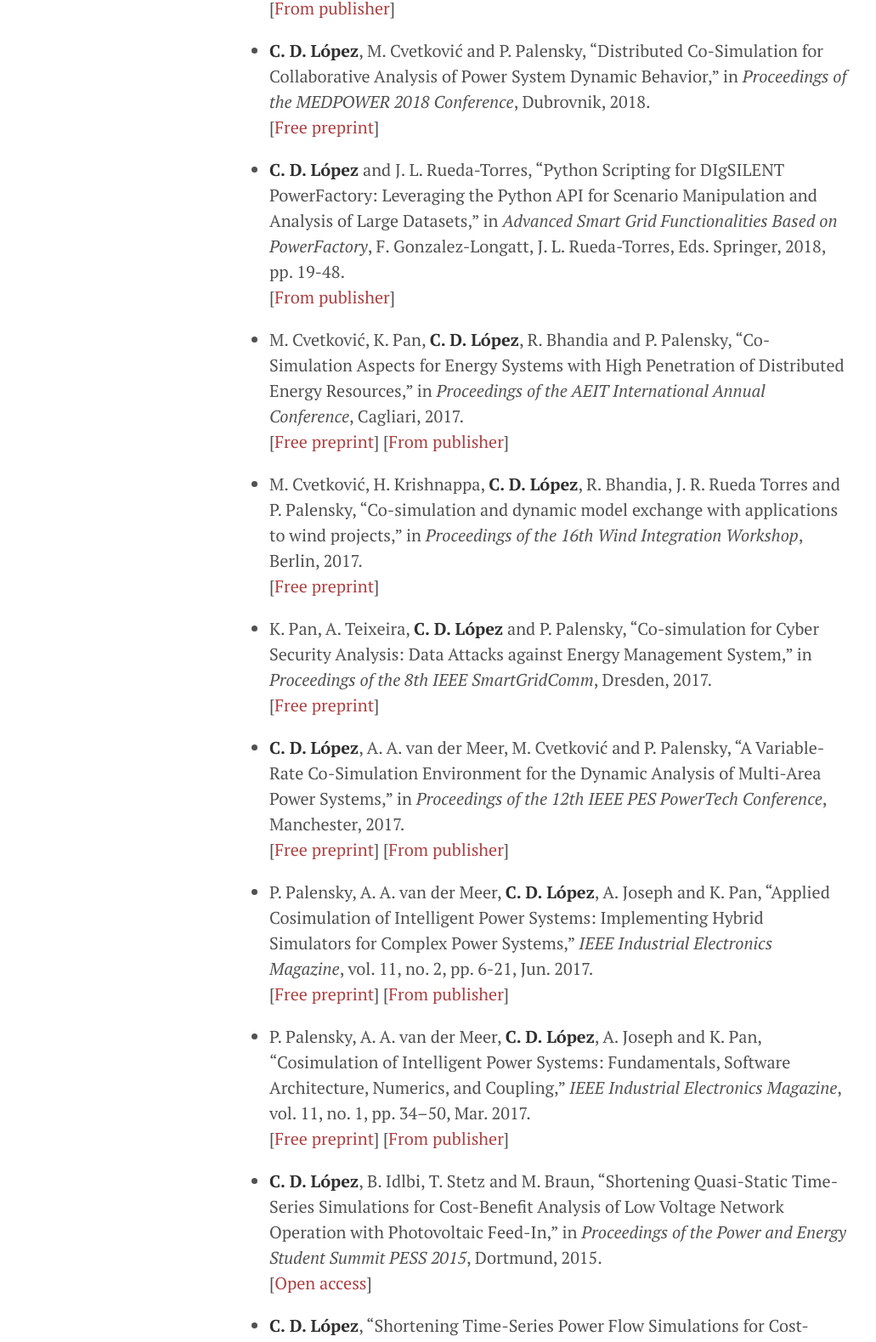
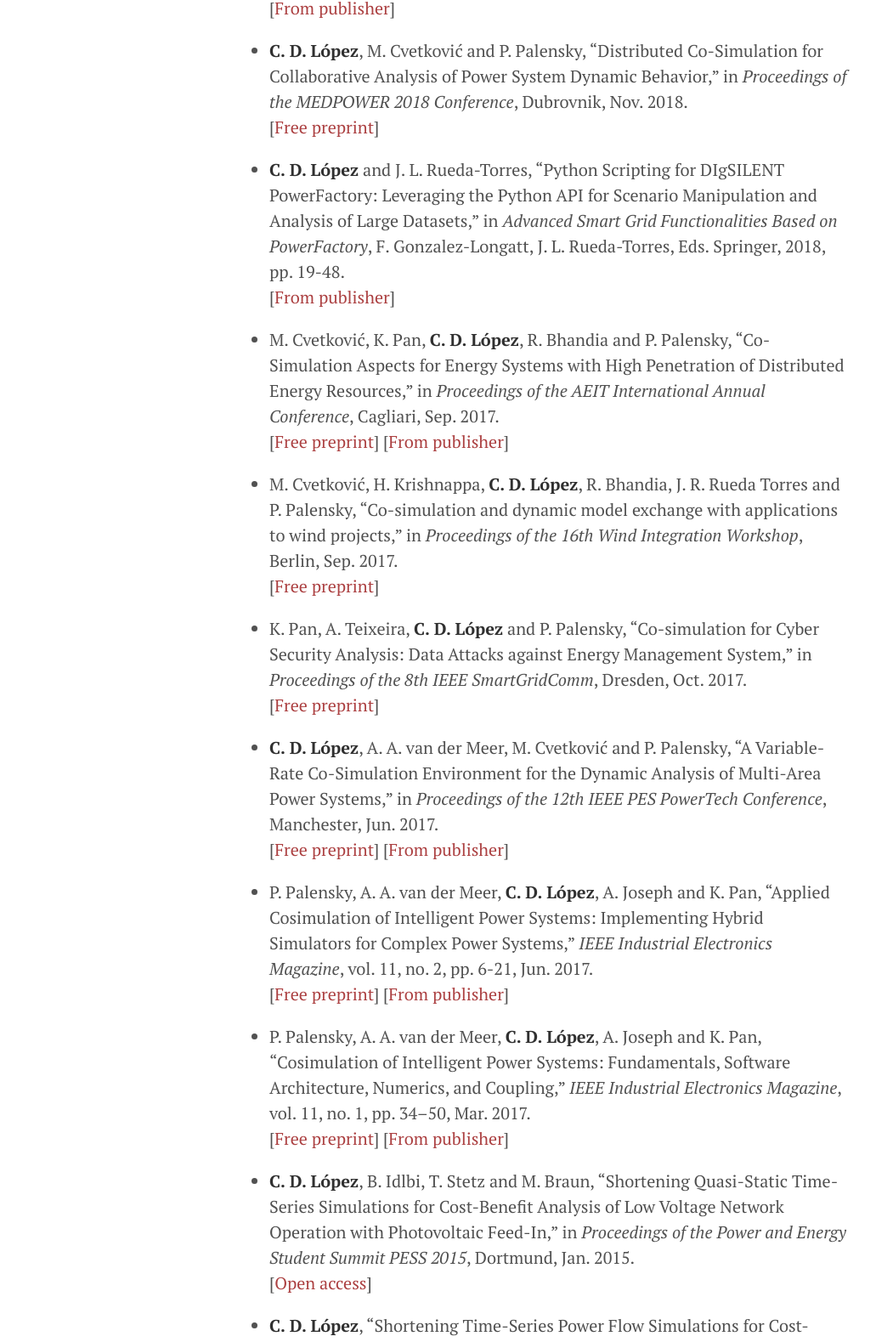
Before and after one commit to claudiodavidlopez/claudiodavidlopez.github.io, a Jekyll site: the page built from publications.md, in a window 1280 px wide. Shown: the part 457-2036 px from the top of the page at 85% size, without its empty margins (3-1034 px from the left). Built offline with Jekyll 4.4.1, drawn with Linux system fonts in a browser that asks for light colours.

Commit message:
added months to papers

```diff
--- a/publications.md
+++ b/publications.md
@@ -10,22 +10,22 @@
 * **C. D. López**, M. Cvetković, A. A. van der Meer and P. Palensky, "Co-simulation of Intelligent Power Systems," in *Intelligent Integrated Energy Systems: The PowerWeb Program at TU Delft*, P. Palensky, M. Cvetković, T. Keviczky, Eds. Springer, 2019, pp. 99-119.
 [[From publisher](https://doi.org/10.1007/978-3-030-00057-8_5)]
 
-* **C. D. López**, M. Cvetković and P. Palensky, "Distributed Co-Simulation for Collaborative Analysis of Power System Dynamic Behavior," in *Proceedings of the MEDPOWER 2018 Conference*, Dubrovnik, 2018.
+* **C. D. López**, M. Cvetković and P. Palensky, "Distributed Co-Simulation for Collaborative Analysis of Power System Dynamic Behavior," in *Proceedings of the MEDPOWER 2018 Conference*, Dubrovnik, Nov. 2018.
 [[Free preprint](../pdf/Lopez2018a.pdf)]
 
 * **C. D. López** and J. L. Rueda-Torres, "Python Scripting for DIgSILENT PowerFactory: Leveraging the Python API for Scenario Manipulation and Analysis of Large Datasets," in *Advanced Smart Grid Functionalities Based on PowerFactory*, F. Gonzalez-Longatt, J. L. Rueda-Torres, Eds. Springer, 2018, pp. 19-48.
 [[From publisher](https://doi.org/10.1007/978-3-319-50532-9_2)]
 
-* M. Cvetković, K. Pan, **C. D. López**, R. Bhandia and P. Palensky, "Co-Simulation Aspects for Energy Systems with High Penetration of Distributed Energy Resources," in *Proceedings of the AEIT International Annual Conference*, Cagliari, 2017.
+* M. Cvetković, K. Pan, **C. D. López**, R. Bhandia and P. Palensky, "Co-Simulation Aspects for Energy Systems with High Penetration of Distributed Energy Resources," in *Proceedings of the AEIT International Annual Conference*, Cagliari, Sep. 2017.
 [[Free preprint](../pdf/Cvetkovic2017b.pdf)] [[From publisher](https://doi.org/10.23919/AEIT.2017.8240488)]
 
-* M. Cvetković, H. Krishnappa, **C. D. López**, R. Bhandia, J. R. Rueda Torres and P. Palensky, "Co-simulation and dynamic model exchange with applications to wind projects," in *Proceedings of the 16th Wind Integration Workshop*, Berlin, 2017.
+* M. Cvetković, H. Krishnappa, **C. D. López**, R. Bhandia, J. R. Rueda Torres and P. Palensky, "Co-simulation and dynamic model exchange with applications to wind projects," in *Proceedings of the 16th Wind Integration Workshop*, Berlin, Sep. 2017.
 [[Free preprint](../pdf/Cvetkovic2017a.pdf)]
 
-* K. Pan, A. Teixeira, **C. D. López** and P. Palensky, "Co-simulation for Cyber Security Analysis: Data Attacks against Energy Management System," in *Proceedings of the 8th IEEE SmartGridComm*, Dresden, 2017.
+* K. Pan, A. Teixeira, **C. D. López** and P. Palensky, "Co-simulation for Cyber Security Analysis: Data Attacks against Energy Management System," in *Proceedings of the 8th IEEE SmartGridComm*, Dresden, Oct. 2017.
 [[Free preprint](../pdf/Pan2017a.pdf)]
 
-* **C. D. López**, A. A. van der Meer, M. Cvetković and P. Palensky, "A Variable-Rate Co-Simulation Environment for the Dynamic Analysis of Multi-Area Power Systems," in *Proceedings of the 12th IEEE PES PowerTech Conference*, Manchester, 2017.
+* **C. D. López**, A. A. van der Meer, M. Cvetković and P. Palensky, "A Variable-Rate Co-Simulation Environment for the Dynamic Analysis of Multi-Area Power Systems," in *Proceedings of the 12th IEEE PES PowerTech Conference*, Manchester, Jun. 2017.
 [[Free preprint](../pdf/Lopez2017a.pdf)] [[From publisher](http://doi.org/10.1109/PTC.2017.7981117)]
 
 * P. Palensky, A. A. van der Meer, **C. D. López**, A. Joseph and K. Pan, "Applied Cosimulation of Intelligent Power Systems: Implementing Hybrid Simulators for Complex Power Systems," *IEEE Industrial Electronics Magazine*, vol. 11, no. 2, pp. 6-21, Jun. 2017.
@@ -34,7 +34,7 @@
 * P. Palensky, A. A. van der Meer, **C. D. López**, A. Joseph and K. Pan, "Cosimulation of Intelligent Power Systems: Fundamentals, Software Architecture, Numerics, and Coupling," *IEEE Industrial Electronics Magazine*, vol. 11, no. 1, pp. 34–50, Mar. 2017.
 [[Free preprint](../pdf/Palensky2017a.pdf)] [[From publisher](http://doi.org/10.1109/MIE.2016.2639825)]
 
-* **C. D. López**, B. Idlbi, T. Stetz and M. Braun, "Shortening Quasi-Static Time-Series Simulations for Cost-Benefit Analysis of Low Voltage Network Operation with Photovoltaic Feed-In," in *Proceedings of the Power and Energy Student Summit PESS 2015*, Dortmund, 2015.
+* **C. D. López**, B. Idlbi, T. Stetz and M. Braun, "Shortening Quasi-Static Time-Series Simulations for Cost-Benefit Analysis of Low Voltage Network Operation with Photovoltaic Feed-In," in *Proceedings of the Power and Energy Student Summit PESS 2015*, Dortmund, Jan. 2015.
 [[Open access](https://doi.org/10.17877/DE290R-7108)]
 
 * **C. D. López**, "Shortening Time-Series Power Flow Simulations for Cost-Benefit Analysis of LV Network Operation with PV Feed-In." MSc. Thesis, Uppsala universitet, Uppsala, 2015.
```
